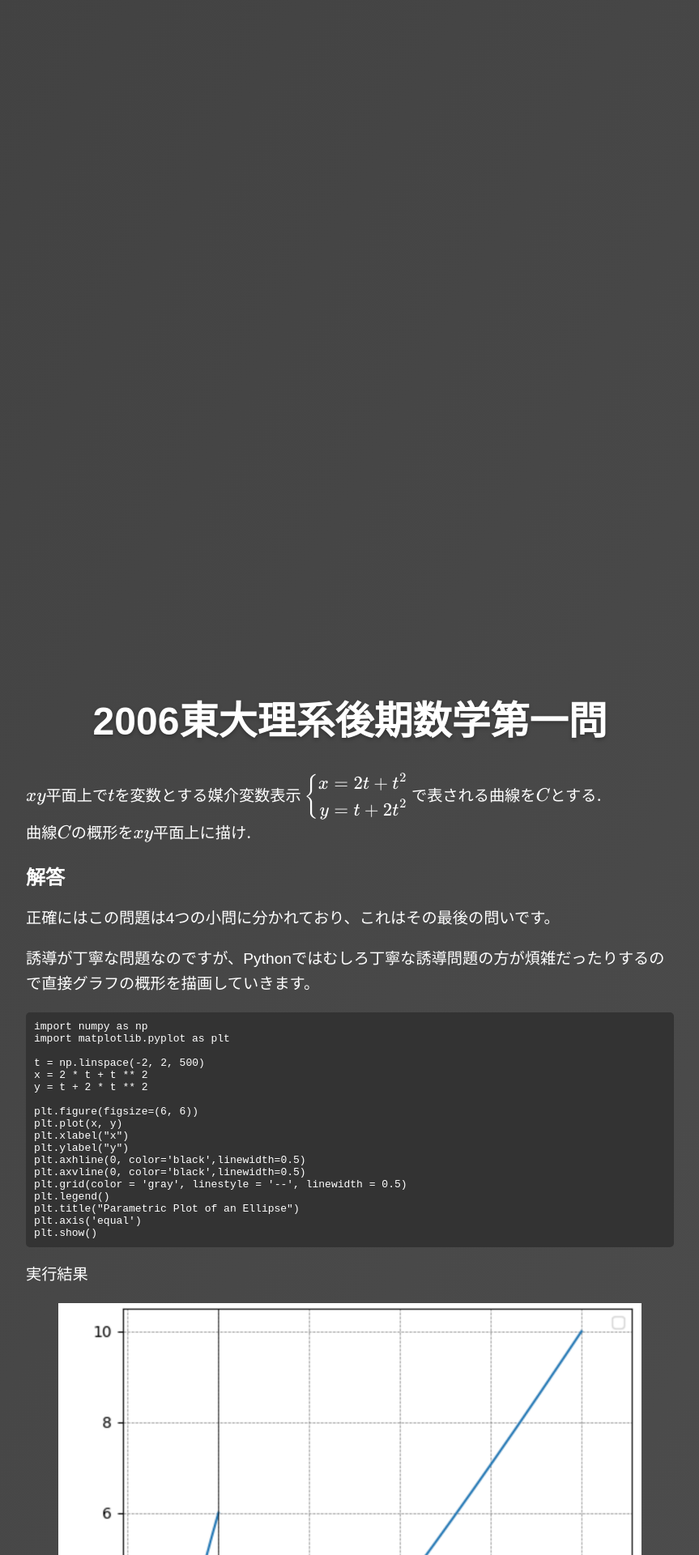
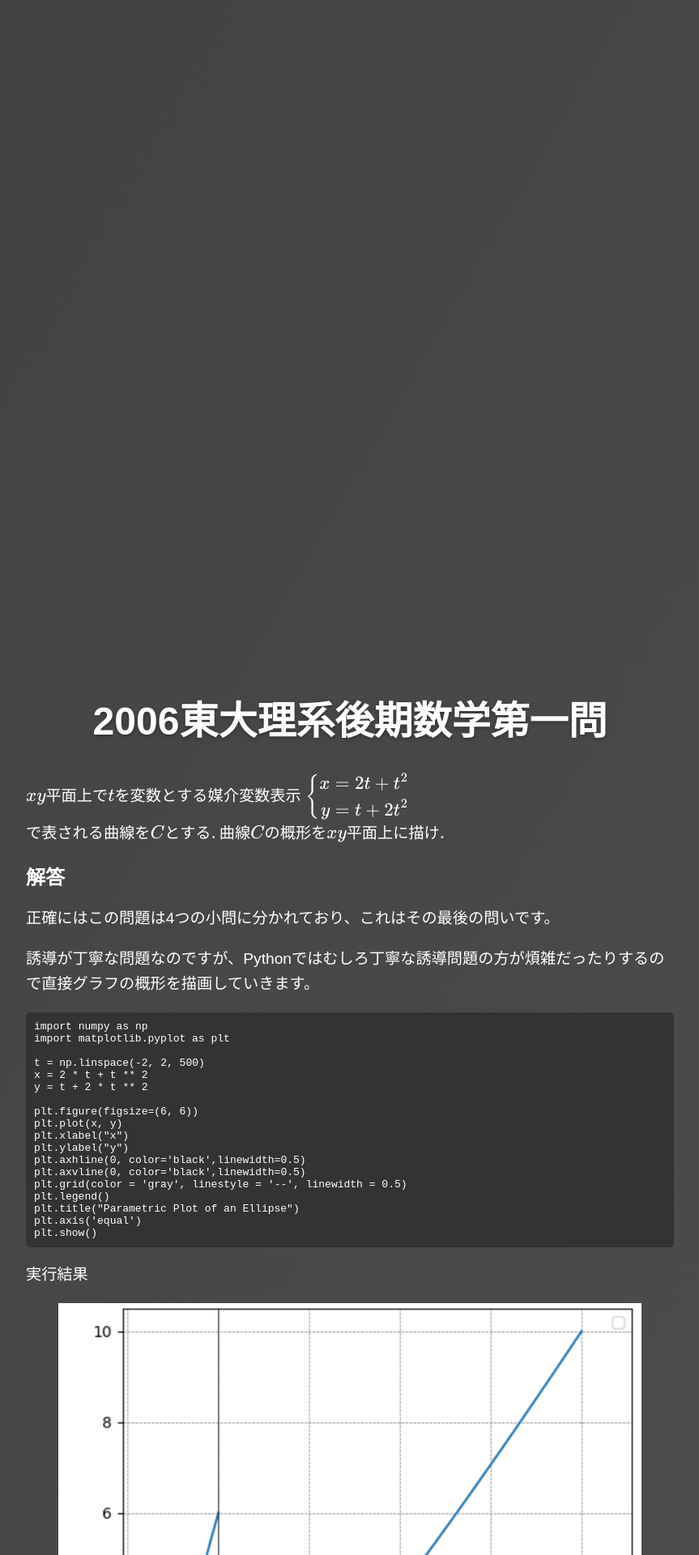
Before and after one commit to 0Cuopen/0cuopen.github.io, a Jekyll site: the page built from solve_UT_math_exam.md, in a window 1280 px wide. Shown: the part 2642-4562 px from the top of the page at 81% size, without its empty margins (208-1071 px from the left). Built offline with Jekyll 4.4.1, drawn with Linux system fonts in a browser that asks for light colours; formulas are drawn with MathJax 3.

```diff
--- a/solve_UT_math_exam.md
+++ b/solve_UT_math_exam.md
@@ -39,8 +39,8 @@ print(integral_result)
 # 2006東大理系後期数学第一問
 
 
+$xy平面上でtを変数とする媒介変数表示$
 $$
-xy平面上でtを変数とする媒介変数表示
 \left\{
 \begin{aligned}
 x &= 2t + t^2 \\
@@ -48,8 +48,7 @@ y &= t + 2t^2
 \end{aligned}
 \right.
 $$
-$$で表される曲線をCとする.$$
-$$曲線Cの概形をxy平面上に描け.$$
+$で表される曲線をCとする.曲線Cの概形をxy平面上に描け.$
 
 ## 解答
 
```
